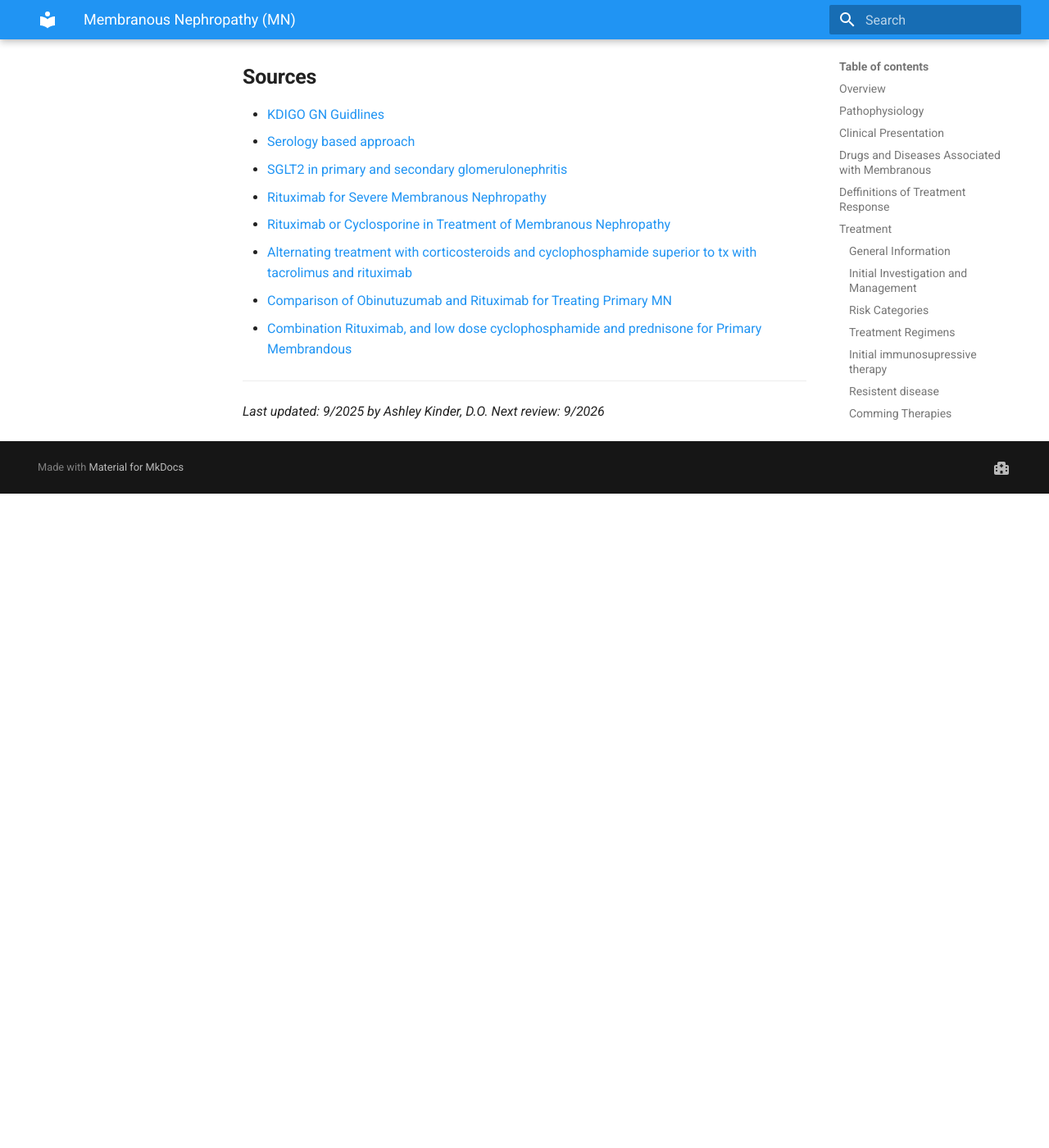
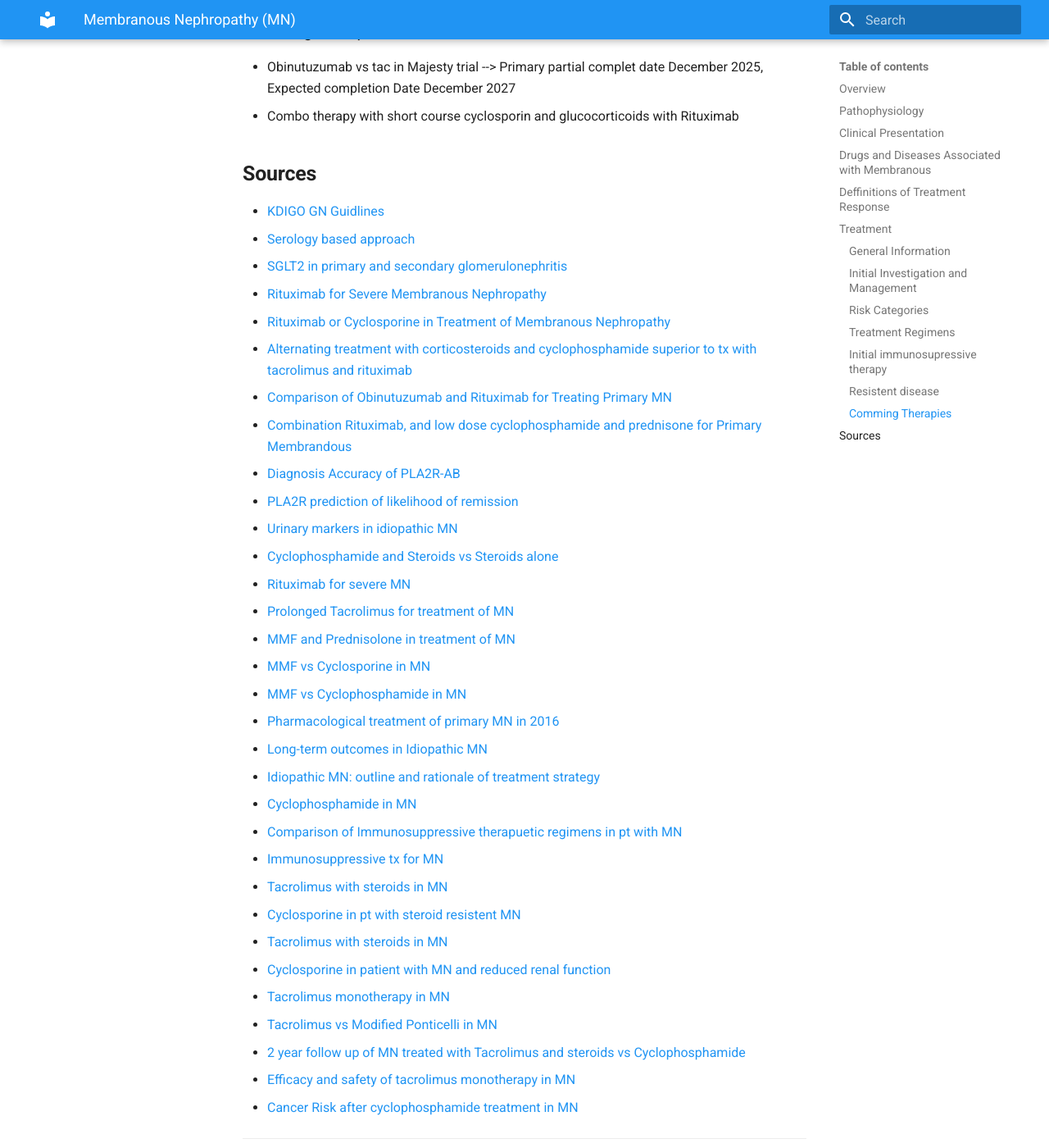
Before and after one commit to TTUNEPH2025/GN, an MkDocs documentation site: the page built from docs/Membranous.md, in a window 1280 px wide and 1400 px high, scrolled down 7861 px. Shown: the whole window at 82% size. Built offline with MkDocs 1.6.1 and Material for MkDocs 9.7.7, drawn with Linux system fonts in a browser that asks for light colours; before the commit the page ends 8463 px from its top, so only the background shows below that; some of the changed text lies outside the part shown.

Commit message:
Update Membranous.md

````diff
--- a/docs/Membranous.md
+++ b/docs/Membranous.md
@@ -346,6 +346,9 @@ flowchart TD
     style n72 fill:#BBDEFB,text-align:left
     style n69 fill:#BBDEFB
 ```
+  * Expert centers: may use more immunospuression; may trial bortezomib, anti-CD38 therapies, or Belimumab
+  * Cumulative doses of Cyclosphosphamide should not exceed a total of 36g due to increased cancer risk
+  * Cumulative doses of Cyclosphosphamide should not exceed a total of 10g in Females with concerns for fertility preservation
 ### Comming Therapies
   * Obinutuzumab vs tac in Majesty trial --> Primary partial complet date December 2025, Expected completion Date December 2027
   * Combo therapy with short course cyclosporin and glucocorticoids with Rituximab
@@ -358,6 +361,30 @@ flowchart TD
 * [Alternating treatment with corticosteroids and cyclophosphamide superior to tx with tacrolimus and rituximab](https://pubmed.ncbi.nlm.nih.gov/33166580/)
 * [Comparison of Obinutuzumab and Rituximab for Treating Primary MN](https://pubmed.ncbi.nlm.nih.gov/39207845/)
 * [Combination Rituximab, and low dose cyclophosphamide and prednisone for Primary Membrandous](https://pubmed.ncbi.nlm.nih.gov/34174365/)
+* [Diagnosis Accuracy of PLA2R-AB](https://journals.plos.org/plosone/article?id=10.1371/journal.pone.0104936)
+* [PLA2R prediction of likelihood of remission](https://journals.lww.com/jasn/fulltext/2018/02000/phospholipase_a2_receptor_1_epitope_spreading_at.13.aspx)
+* [Urinary markers in idiopathic MN](https://www.scopus.com/pages/publications/84864827238)
+* [Cyclophosphamide and Steroids vs Steroids alone](https://www.acpjournals.org/doi/10.7326/0003-4819-116-6-438)
+* [Rituximab for severe MN](https://www.scopus.com/pages/publications/85021849895)
+* [Prolonged Tacrolimus for treatment of MN](https://karger.com/pha/article-abstract/91/5-6/259/272145/Effect-of-Prolonged-Tacrolimus-Treatment-in?redirectedFrom=fulltext)
+* [MMF and Prednisolone in treatment of MN](https://onlinelibrary.wiley.com/doi/10.1111/j.1440-1797.2007.00822.x)
+* [MMF vs Cyclosporine in MN](https://www.scopus.com/pages/publications/85042481649)
+* [MMF vs Cyclophosphamide in MN](https://www.sciencedirect.com/science/article/abs/pii/S0272638607008414)
+* [Pharmacological treatment of primary MN in 2016](https://www.tandfonline.com/doi/full/10.1080/17512433.2016.1225497#abstract)
+* [Long-term outcomes in Idiopathic MN](https://www.scopus.com/pages/publications/84891776380)
+* [Idiopathic MN: outline and rationale of treatment strategy](https://www.sciencedirect.com/science/article/abs/pii/S0272638605012382)
+* [Cyclophosphamide in MN](https://www.sciencedirect.com/science/article/pii/S0085253815313995)
+* [Comparison of Immunosuppressive therapuetic regimens in pt with MN](https://www.tandfonline.com/doi/full/10.3109/08860221003728754)
+* [Immunosuppressive tx for MN](https://www.scopus.com/pages/publications/84921989440)
+* [Tacrolimus with steroids in MN](https://karger.com/books/book/195/chapter-abstract/5130439/Tacrolimus-Combined-with-Corticosteroids-in?redirectedFrom=fulltext)
+* [Cyclosporine in pt with steroid resistent MN](https://www.sciencedirect.com/science/article/pii/S0085253815476240)
+* [Tacrolimus with steroids in MN](https://www.sciencedirect.com/science/article/abs/pii/S0002962915316530)
+* [Cyclosporine in patient with MN and reduced renal function](https://www.scopus.com/pages/publications/0027978958)
+* [Tacrolimus monotherapy in MN](https://www.sciencedirect.com/science/article/pii/S0085253815524927)
+* [Tacrolimus vs Modified Ponticelli in MN](https://onlinelibrary.wiley.com/doi/10.1111/nep.12569)
+* [2 year follow up of MN treated with Tacrolimus and steroids vs Cyclophosphamide](https://www.sciencedirect.com/science/article/pii/S2468024917300219)
+* [Efficacy and safety of tacrolimus monotherapy in MN](https://www.scopus.com/pages/publications/85044768901)
+* [Cancer Risk after cyclophosphamide treatment in MN](https://www.scopus.com/pages/publications/84922884581)
 ---
 *Last updated: 9/2025 by Ashley Kinder, D.O.*
 *Next review: 9/2026*
````
